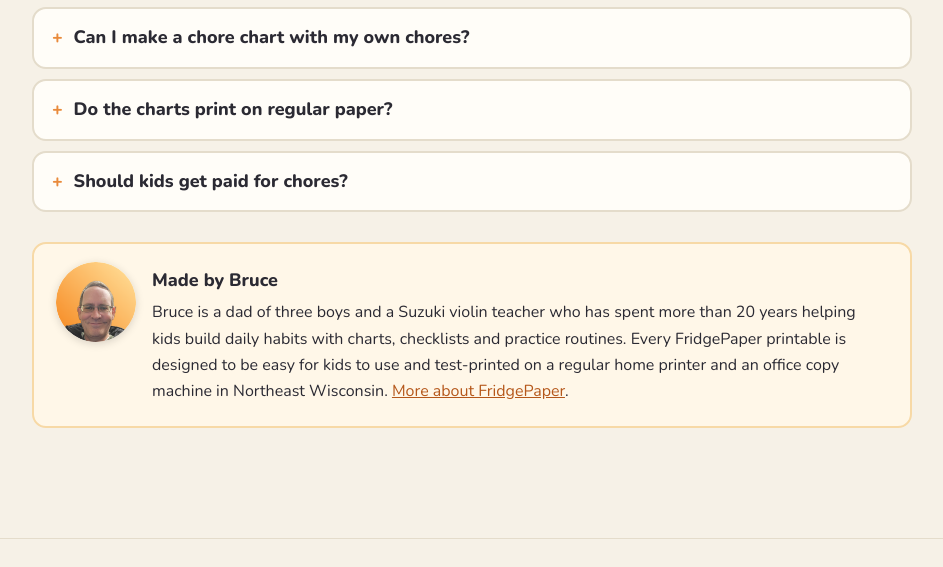
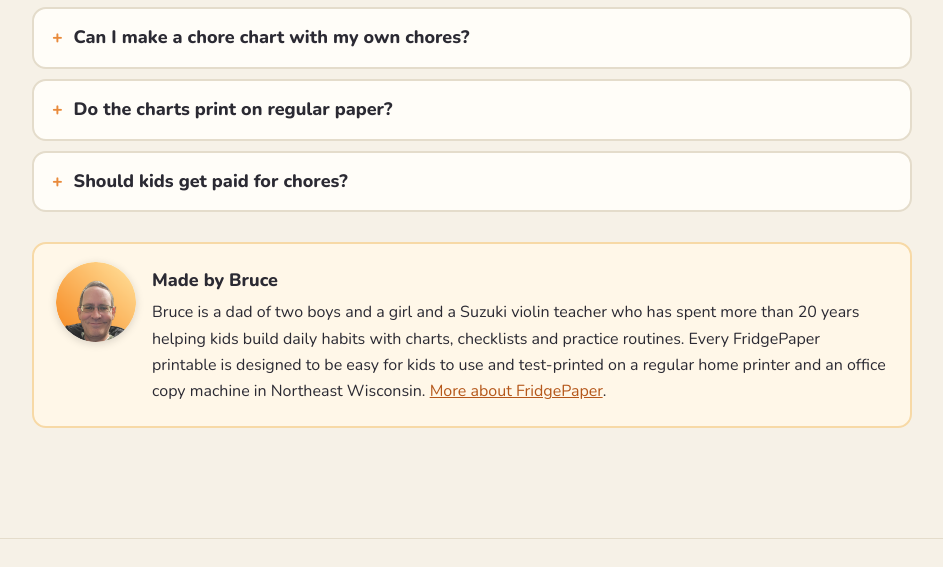
Before and after one commit to pickledbee/fridgepaper, a plain HTML site: page printables/chore-charts.html in a window 1280 px wide. Shown: the part 3504-4071 px from the top of the page, without its empty margins (168-1111 px from the left). Drawn offline with nearby package versions, Linux system fonts and the light colour scheme.

Commit message:
Correct family details in author bio
Co-Authored-By: Claude Opus 5.5 <noreply@anthropic.com>
Claude-Session: https://claude.ai/code/session_01Stt2HG9JNzDrEpiKTBCuKB

```diff
--- a/printables/chore-charts.html
+++ b/printables/chore-charts.html
@@ -56,7 +56,7 @@
 <h2 id="tips">5 tips to make any chore chart work</h2>
 <ol><li>Start with three to five chores your child can do alone.</li><li>Hang the chart at their eye level with a marker next to it.</li><li>Check it at the same time every day, like right before dinner.</li><li>Agree on the reward together before the week starts.</li><li>Print a fresh chart every Sunday night.</li></ol>
 <h2 id="faq">Frequently asked questions</h2><div class="faq"><details class="faq-item"><summary>What is the best chore chart for a 5 year old?</summary><p>The kids chore chart (ages 4 to 10) works well for most 5 year olds. If your child isn't reading yet, start with the toddler chart, which uses pictures.</p></details><details class="faq-item"><summary>How many chores should a child have?</summary><p>Three to five chores is a good start for most kids. Add one more after a successful week.</p></details><details class="faq-item"><summary>Are these chore charts free?</summary><p>Yes. Every chart is free to download and print, with no email or sign-up.</p></details><details class="faq-item"><summary>Can I make a chore chart with my own chores?</summary><p>Yes. Use the free Chore Chart Maker to type your child's name, chores and reward, then download the PDF.</p></details><details class="faq-item"><summary>Do the charts print on regular paper?</summary><p>Yes. They're designed for standard US Letter paper (8.5 x 11). Choose Actual size or 100% when you print.</p></details><details class="faq-item"><summary>Should kids get paid for chores?</summary><p>Many families pay for extra jobs and keep everyday chores unpaid. The allowance calculator can help you pick a fair amount.</p></details></div>
-<aside class="author-box"><img class="author-av" src="/assets/img/bruce.png" alt="Bruce, creator of FridgePaper" width="150" height="150" loading="lazy"><div><p class="author-name">Made by Bruce</p><p>Bruce is a dad of three boys and a Suzuki violin teacher who has spent more than 20 years helping kids build daily habits with charts, checklists and practice routines. Every FridgePaper printable is designed to be easy for kids to use and test-printed on a regular home printer and an office copy machine in Northeast Wisconsin. <a href="/about.html">More about FridgePaper</a>.</p></div></aside>
+<aside class="author-box"><img class="author-av" src="/assets/img/bruce.png" alt="Bruce, creator of FridgePaper" width="150" height="150" loading="lazy"><div><p class="author-name">Made by Bruce</p><p>Bruce is a dad of two boys and a girl and a Suzuki violin teacher who has spent more than 20 years helping kids build daily habits with charts, checklists and practice routines. Every FridgePaper printable is designed to be easy for kids to use and test-printed on a regular home printer and an office copy machine in Northeast Wisconsin. <a href="/about.html">More about FridgePaper</a>.</p></div></aside>
 </article>
 </main>
 <footer class="site-footer no-print">
```
Also changed, not shown: about.html (+1 -1 lines), printables/christmas-break-daily-schedule.html (+1 -1 lines), printables/grocery-list.html (+1 -1 lines), printables/kids-chore-chart.html (+1 -1 lines), printables/monthly-budget-planner.html (+1 -1 lines), printables/new-year-family-goals.html (+1 -1 lines), printables/summer-chore-chart.html (+1 -1 lines), printables/teen-chore-chart.html (+1 -1 lines), printables/toddler-chore-chart.html (+1 -1 lines), printables/weekly-cleaning-schedule.html (+1 -1 lines), printables/weekly-meal-planner.html (+1 -1 lines), printables/winter-break-chore-chart.html (+1 -1 lines), tools/chore-chart-maker.html (+1 -1 lines).
